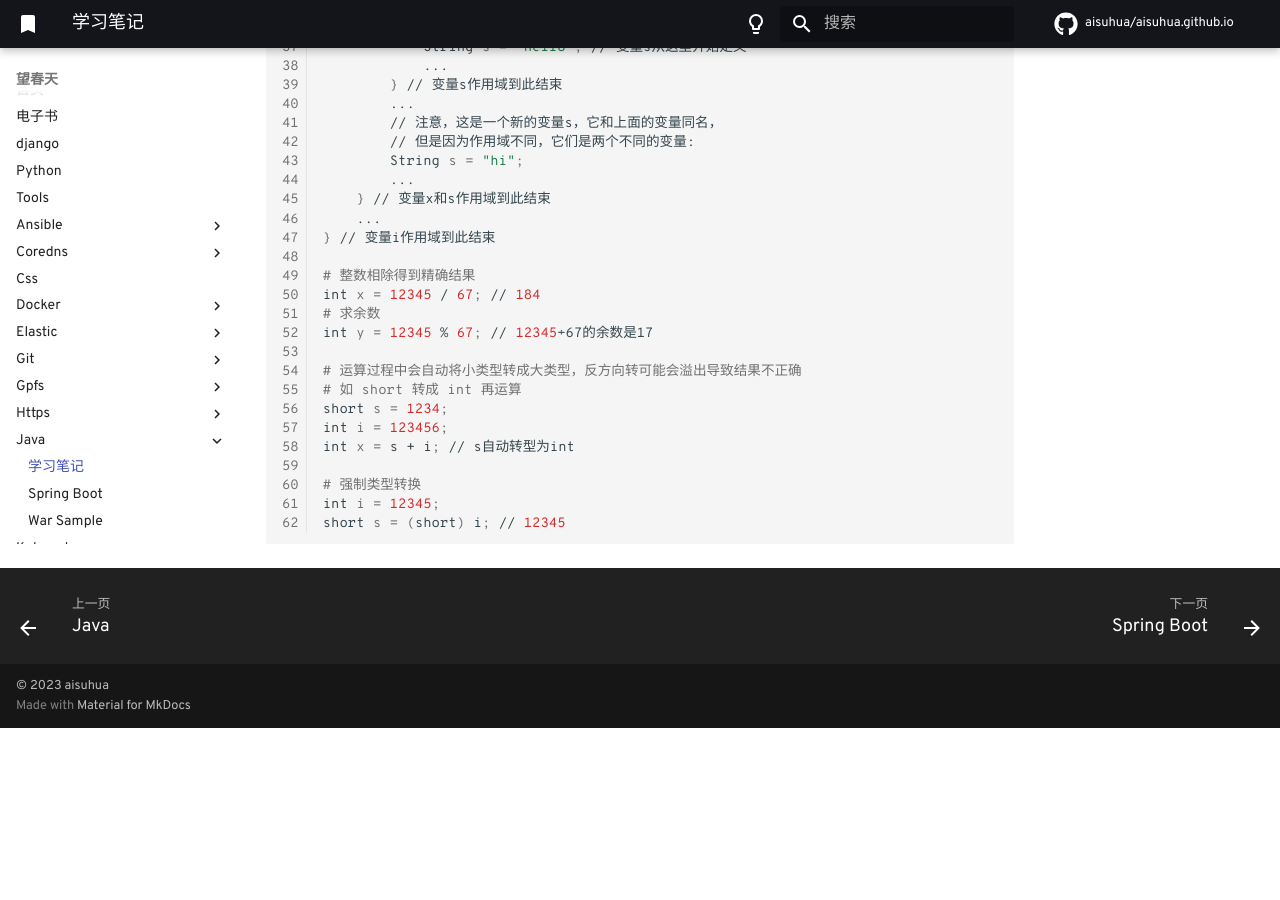
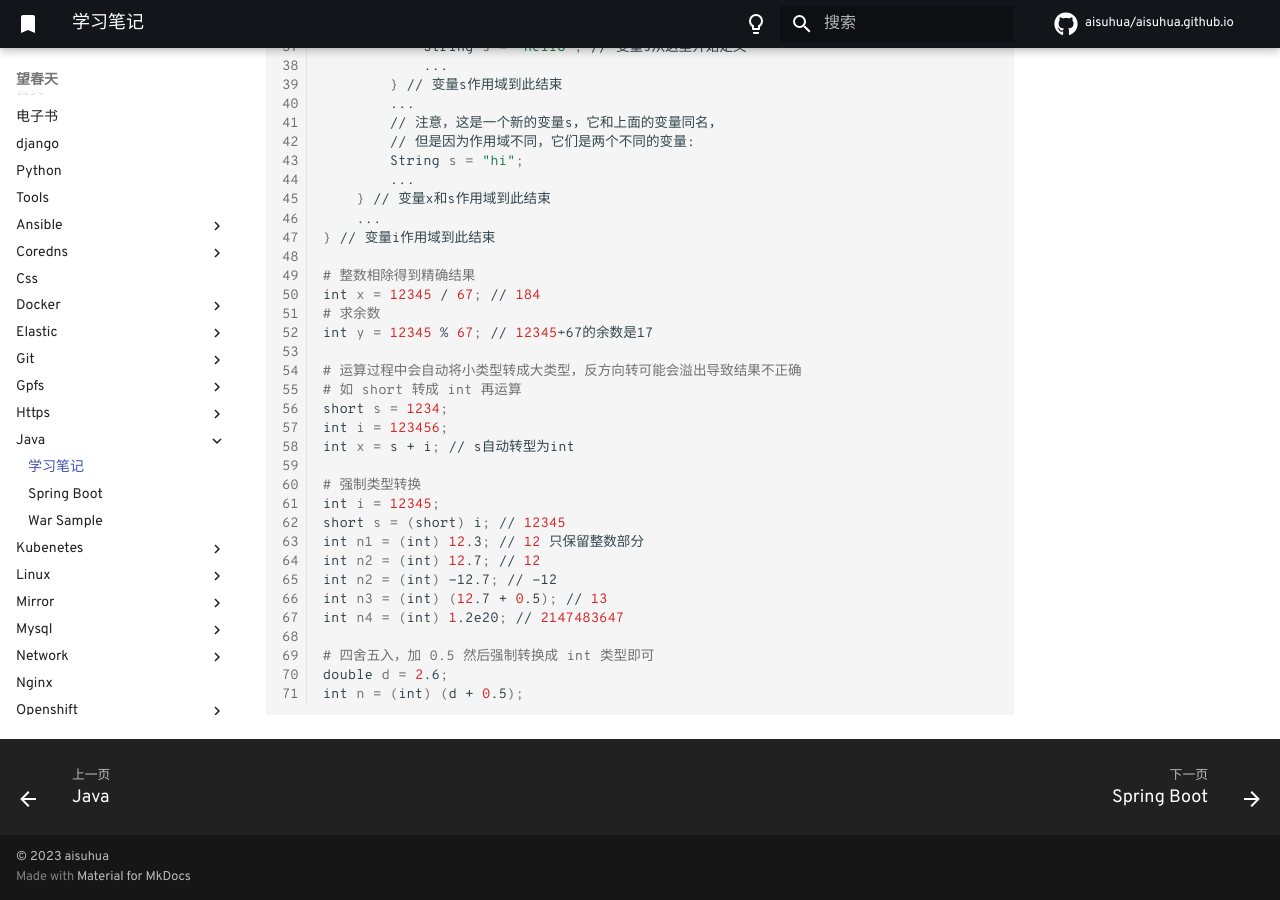
Before and after one commit to aisuhua/aisuhua.github.io, an MkDocs documentation site: the page built from docs/java/notes.md, in a window 1280 px wide and 900 px high, scrolled down 837 px. Built offline with MkDocs 1.6.1 and Material for MkDocs 9.7.7, drawn with Linux system fonts in a browser that asks for light colours; comment, search, counter and statistics services are not loaded; before the commit the page ends 1565 px from its top, so only the background shows below that.

Commit message:
notes.md

````diff
--- a/docs/java/notes.md
+++ b/docs/java/notes.md
@@ -63,4 +63,13 @@
 # 强制类型转换
 int i = 12345;
 short s = (short) i; // 12345
+int n1 = (int) 12.3; // 12 只保留整数部分
+int n2 = (int) 12.7; // 12
+int n2 = (int) -12.7; // -12
+int n3 = (int) (12.7 + 0.5); // 13
+int n4 = (int) 1.2e20; // 2147483647
+
+# 四舍五入，加 0.5 然后强制转换成 int 类型即可
+double d = 2.6;
+int n = (int) (d + 0.5);
 ```
````
